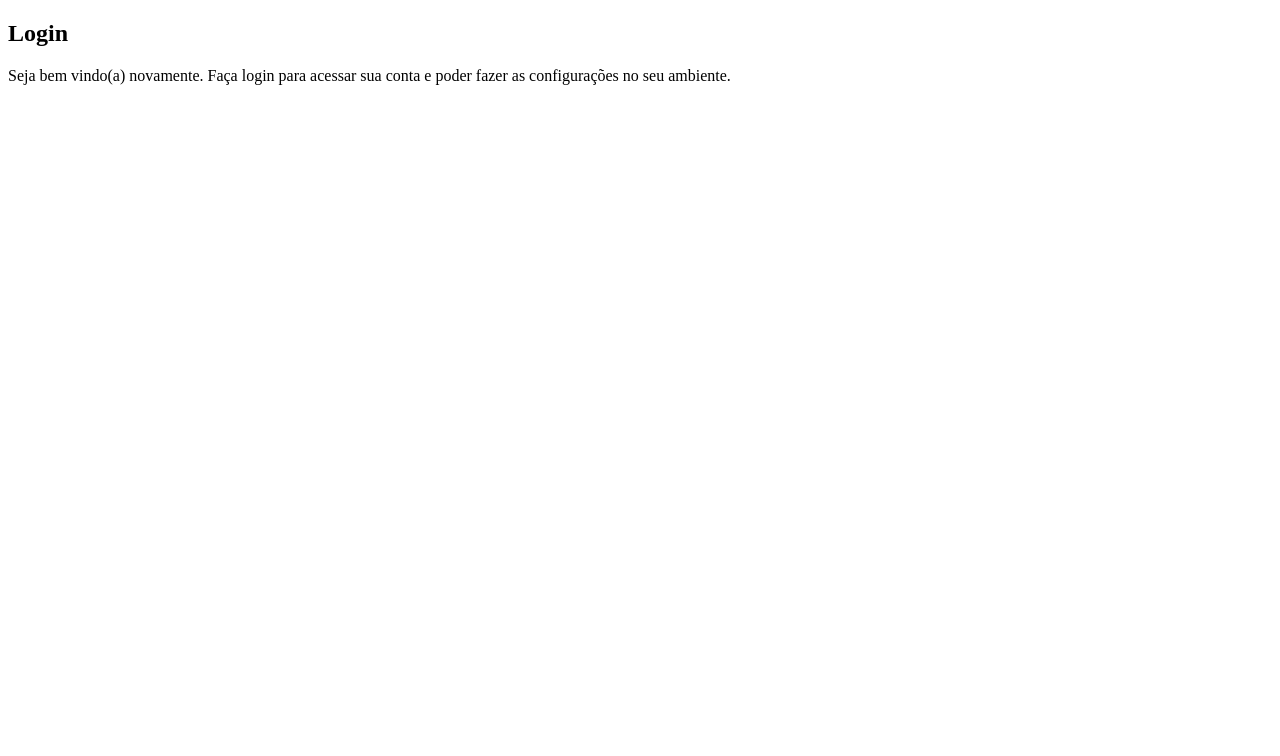
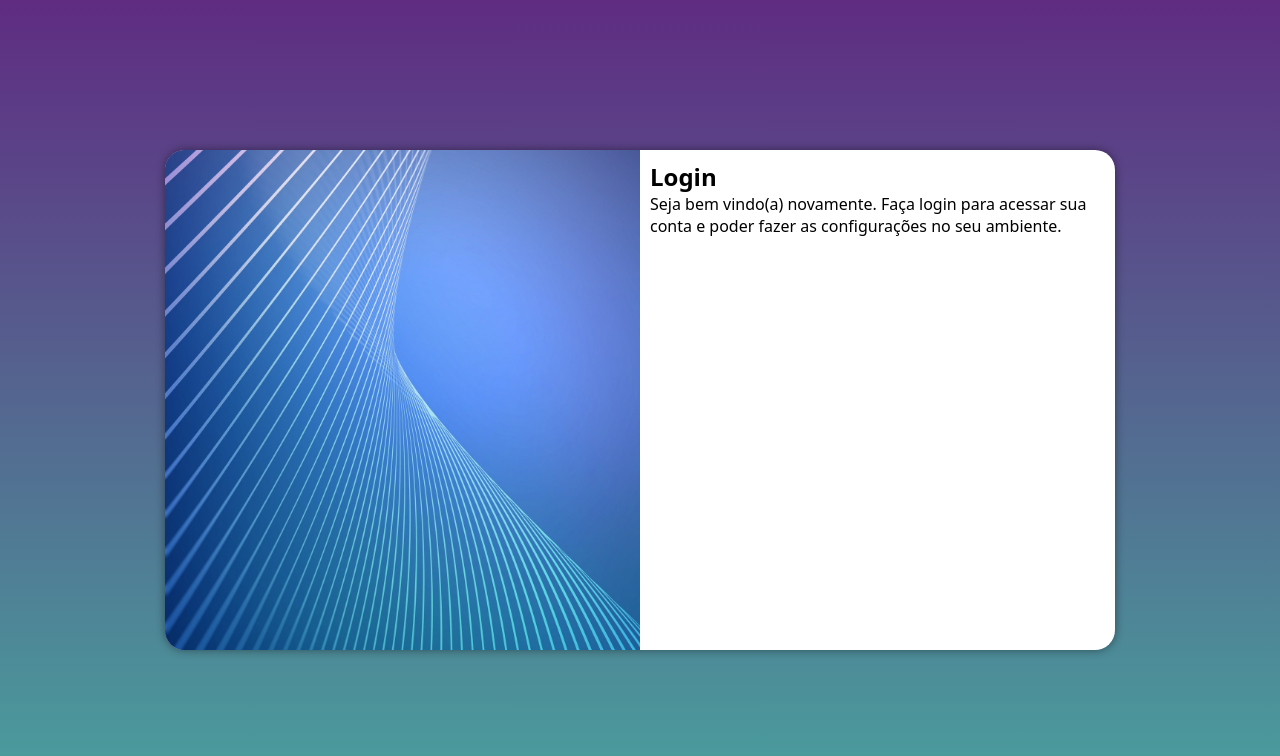
Before and after one commit to Bacarinx/projeto-login, a plain HTML site: page index.html in a window 1280 px wide. Drawn offline with Linux system fonts and the light colour scheme.

Commit message:
media query em diferentes telas

```diff
--- /dev/null
+++ b/estilos/media-query.css
@@ -0,0 +1,40 @@
+@charset "UTF-8";
+
+@media  screen and (min-width: 768px) and (max-width: 992px) {
+    body{
+        background-image: linear-gradient(to top, #49a09d, #5f2c82);
+    }
+
+    #login{
+        width: 80vw;
+    }
+    #login > div#imagem{
+        float: left;
+        width: 30%;
+        height: 100%;
+    }
+    #login > div#formulario{
+        float: right;
+        width: 70%;
+    }
+}
+
+@media screen and (min-width: 992px){
+    body{
+        background-image: linear-gradient(to top, #49a09d, #5f2c82);
+    }
+
+    #login {
+        width: 950px;
+    }
+    #login > div#imagem{
+        float: left;
+        width: 50%;
+        height: 100%;
+    }
+    #login > div#formulario{
+        float: right;
+        width: 50%;
+        height: 100%;
+    }
+}
--- a/estilos/style.css
+++ b/estilos/style.css
@@ -5,3 +5,49 @@ Paleta de cores:
     Verde: #49a09d
     lilás: #5f2c82
 */
+
+*{
+    padding: 0;
+    margin: 0;
+    box-sizing: border-box;
+    font-family: system-ui, -apple-system, BlinkMacSystemFont, 'Segoe UI', Roboto, Oxygen, Ubuntu, Cantarell, 'Open Sans', 'Helvetica Neue', sans-serif;
+}
+body, html{
+    background-color: #5f2c82;
+    height: 100vh;
+    width: 100vw;
+}
+
+main{
+    position: relative;
+    height: 100vh;
+    width: 100vw;
+}
+#login{
+    position: absolute;
+    top: 50%;
+    left: 50%;
+    transform: translate(-50%, -50%);
+    overflow: hidden;
+
+    background-color: white;
+    width: 250px;
+    height: 500px;
+    border-radius: 20px;
+    box-shadow: 0px 0px 10px rgba(0, 0, 0, 0.442);
+
+    transition: width 0.3s, height 0.3s;
+    transition-timing-function: ease;
+}
+#login > div#imagem {
+    display: block;
+    background: #5f2c82 url(../imagens/metal.jpg);
+    height: 200px;
+    background-size: cover;
+    background-repeat: no-repeat;
+    background-position: left center;
+}
+#login > #formulario {
+    padding: 10px;
+    display: block;
+}
--- a/index.html
+++ b/index.html
@@ -6,6 +6,7 @@
     <meta name="viewport" content="width=device-width, initial-scale=1.0">
     <title>Login</title>
     <link rel="stylesheet" href="estilos/style.css">
+    <link rel="stylesheet" href="estilos/media-query.css">
 </head>
 <body>
     <main>
```
